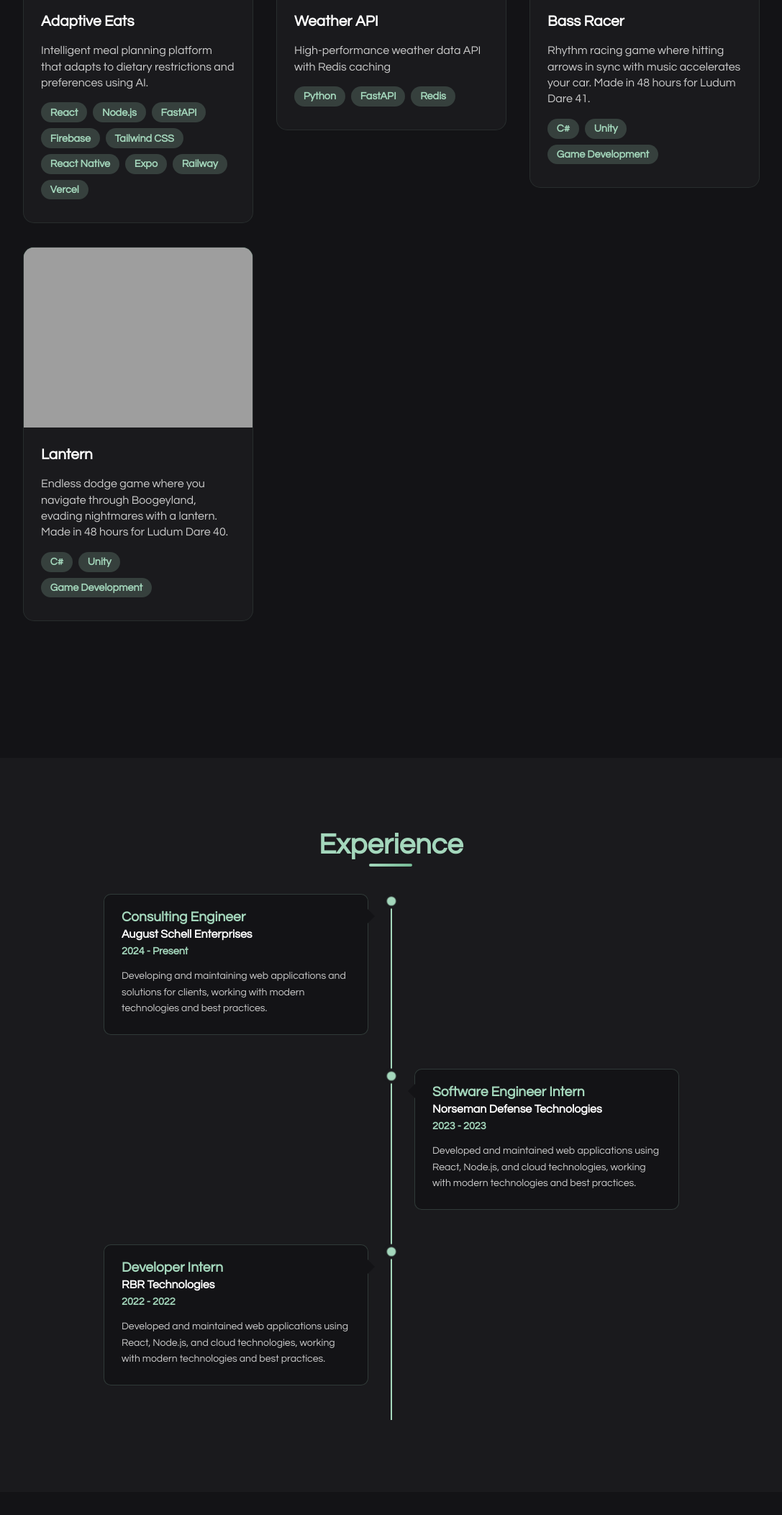
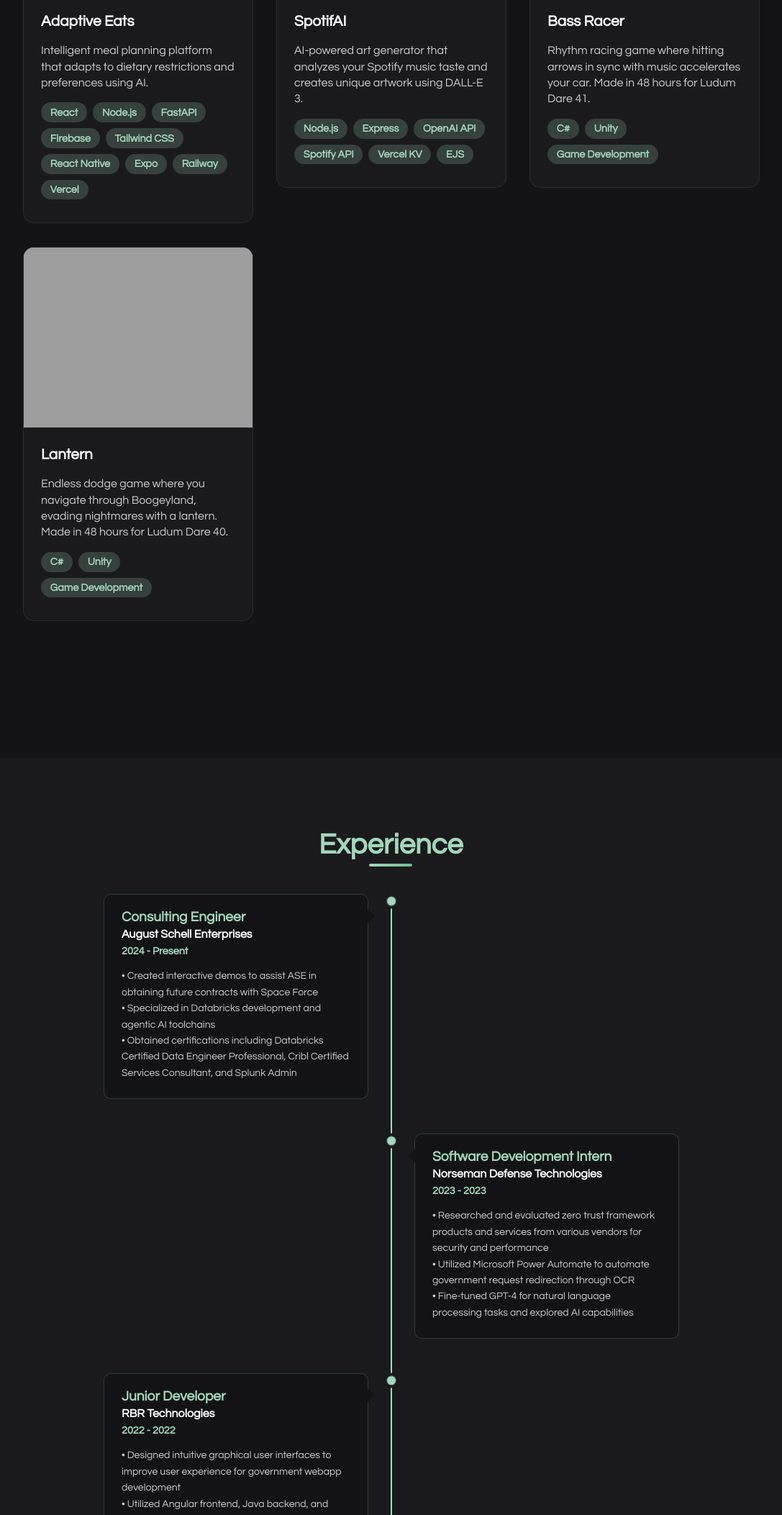
Before and after one commit to YourBoyConnor/Portfolio-Website, a website: page public/index.html in a window 1280 px wide. Shown: the part 2420-4525 px from the top of the page at 72% size, without its empty margins (89-1176 px from the left). Drawn offline with Linux system fonts and the light colour scheme; grey boxes are pictures that could not be loaded.

Commit message:
Final website for now

```diff
--- a/public/index.html
+++ b/public/index.html
@@ -175,7 +175,6 @@
           <button class="filter-btn active" data-filter="all">All</button>
           <button class="filter-btn" data-filter="web">Web Apps</button>
           <button class="filter-btn" data-filter="mobile">Mobile</button>
-          <button class="filter-btn" data-filter="api">APIs</button>
           <button class="filter-btn" data-filter="game">Games</button>
         </div>
         <div class="projects-grid">
@@ -208,24 +207,28 @@
               </div>
             </div>
           </div>
-          <div class="project-card" data-category="api">
+          <div class="project-card" data-category="web">
             <div class="project-image">
+              <img src="Images/spotifai-preview.png" alt="SpotifAI Preview" style="width: 100%; height: 100%; object-fit: cover;">
               <div class="project-overlay">
-                <h3>Weather API</h3>
-                <p>RESTful API for weather data with caching</p>
+                <h3>SpotifAI</h3>
+                <p>AI art generator that transforms Spotify music taste into stunning artwork</p>
                 <div class="project-links">
-                  <a href="#" class="project-link">API Docs</a>
-                  <a href="#" class="project-link">GitHub</a>
+                  <a href="https://spotifai.me" target="_blank" class="project-link">Website</a>
+                  <a href="https://github.com/YourBoyConnor/Spotifai" target="_blank" class="project-link">GitHub</a>
                 </div>
               </div>
             </div>
             <div class="project-info">
-              <h3>Weather API</h3>
-              <p>High-performance weather data API with Redis caching</p>
+              <h3>SpotifAI</h3>
+              <p>AI-powered art generator that analyzes your Spotify music taste and creates unique artwork using DALL-E 3.</p>
               <div class="project-tech">
-                <span class="tech-tag">Python</span>
-                <span class="tech-tag">FastAPI</span>
-                <span class="tech-tag">Redis</span>
+                <span class="tech-tag">Node.js</span>
+                <span class="tech-tag">Express</span>
+                <span class="tech-tag">OpenAI API</span>
+                <span class="tech-tag">Spotify API</span>
+                <span class="tech-tag">Vercel KV</span>
+                <span class="tech-tag">EJS</span>
               </div>
             </div>
           </div>
@@ -297,28 +300,37 @@
               <h3>Consulting Engineer</h3>
               <h4>August Schell Enterprises</h4>
               <span class="timeline-date">2024 - Present</span>
-              <p>Developing and maintaining web applications and solutions for clients, working with modern technologies
-                and best practices.</p>
+              <p>
+                • Created interactive demos to assist ASE in obtaining future contracts with Space Force<br>
+                • Specialized in Databricks development and agentic AI toolchains<br>
+                • Obtained certifications including Databricks Certified Data Engineer Professional, Cribl Certified Services Consultant, and Splunk Admin
+              </p>
             </div>
           </div>
           <div class="timeline-item">
             <div class="timeline-marker"></div>
             <div class="timeline-content">
-              <h3>Software Engineer Intern</h3>
+              <h3>Software Development Intern</h3>
               <h4>Norseman Defense Technologies</h4>
               <span class="timeline-date">2023 - 2023</span>
-              <p>Developed and maintained web applications using React, Node.js, and cloud technologies, working with
-                modern technologies and best practices.</p>
+              <p>
+                • Researched and evaluated zero trust framework products and services from various vendors for security and performance<br>
+                • Utilized Microsoft Power Automate to automate government request redirection through OCR<br>
+                • Fine-tuned GPT-4 for natural language processing tasks and explored AI capabilities
+              </p>
             </div>
           </div>
           <div class="timeline-item">
             <div class="timeline-marker"></div>
             <div class="timeline-content">
-              <h3>Developer Intern</h3>
+              <h3>Junior Developer</h3>
               <h4>RBR Technologies</h4>
               <span class="timeline-date">2022 - 2022</span>
-              <p>Developed and maintained web applications using React, Node.js, and cloud technologies, working with
-                modern technologies and best practices.</p>
+              <p>
+                • Designed intuitive graphical user interfaces to improve user experience for government webapp development<br>
+                • Utilized Angular frontend, Java backend, and PostgreSQL to develop webapps with databases<br>
+                • Collaborated effectively with a development team of 11 developers
+              </p>
             </div>
           </div>
         </div>
```
Also changed, not shown: public/Images/spotifai-preview.png (added), 1 other file.
